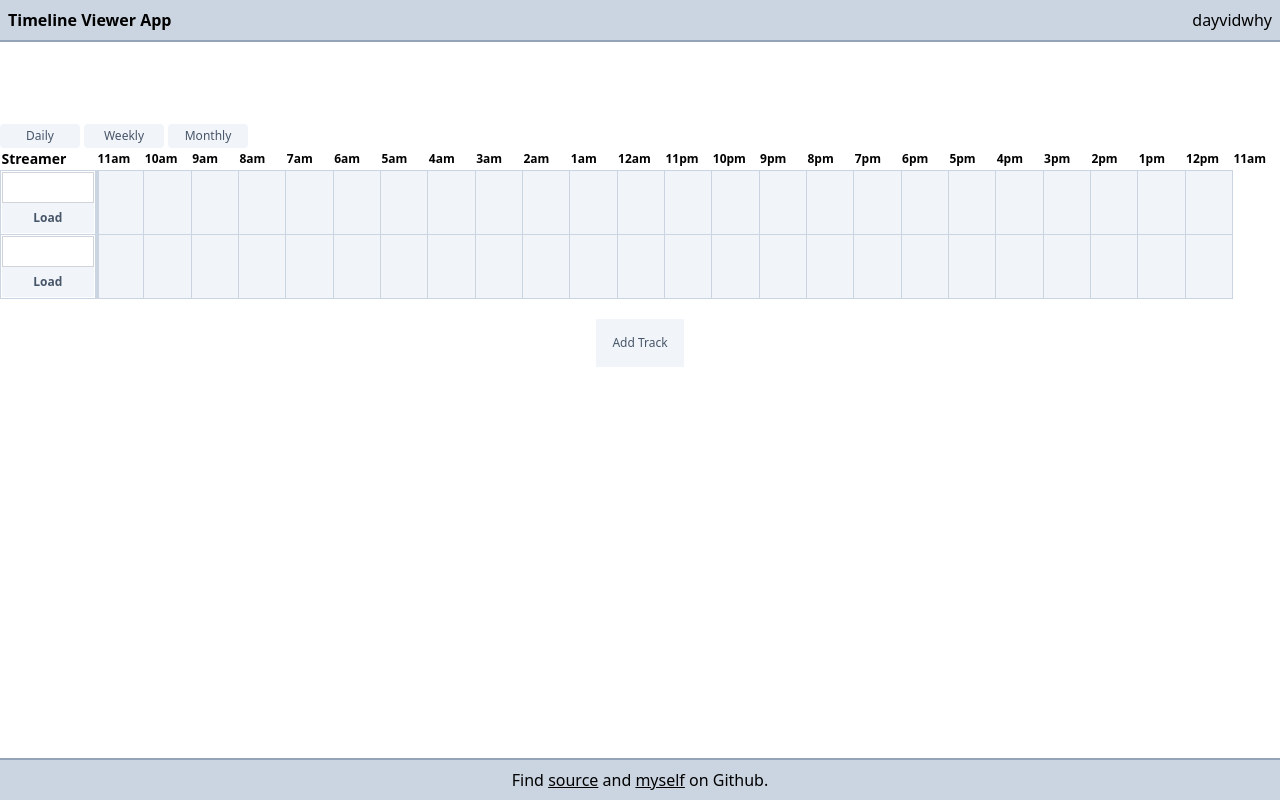
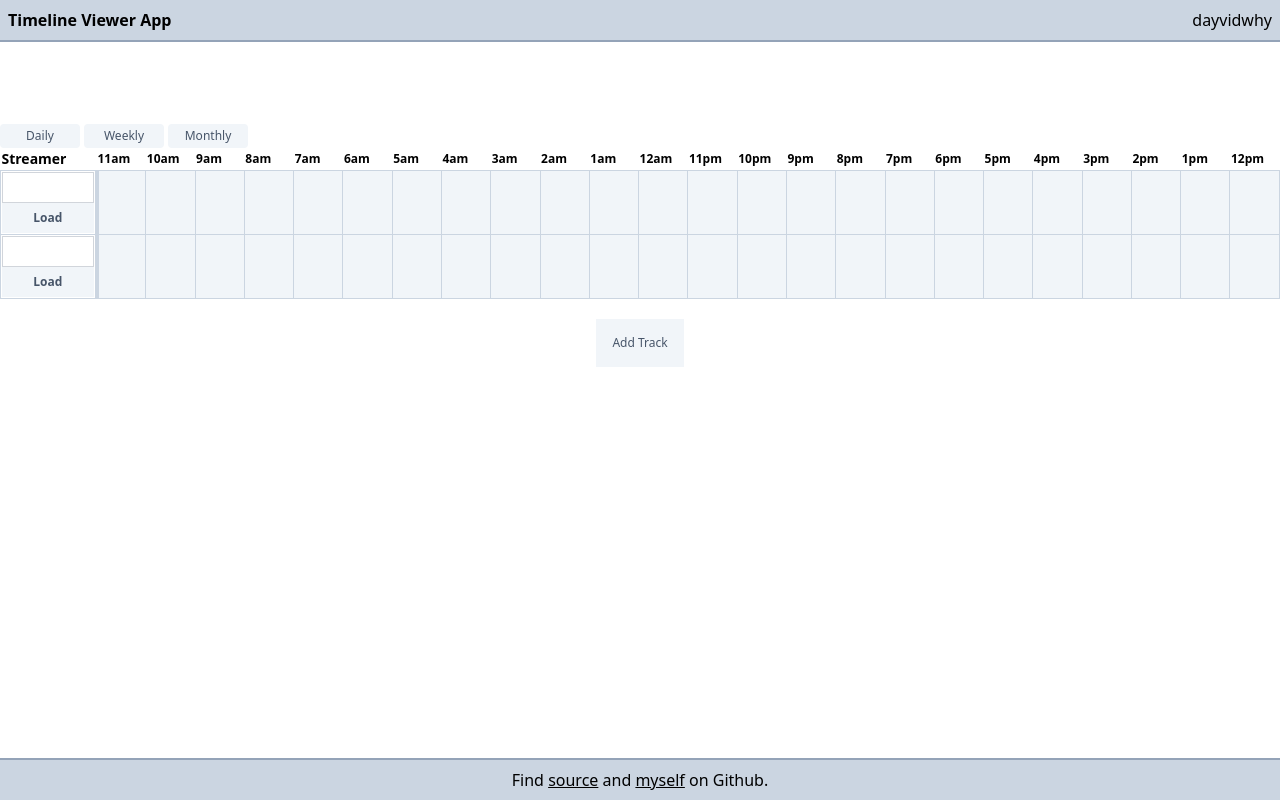
Before and after one commit to dayvidwhy/timeline-viewer, a React (Vite) app in the folder apps/timeline-viewer-app/: page / in a window 1280 px wide. Built offline with nearby package versions, Linux system fonts and the light colour scheme.

Commit message:
Fix last header item not needing to be shown.

```diff
--- a/apps/timeline-viewer-app/src/components/Timeline.jsx
+++ b/apps/timeline-viewer-app/src/components/Timeline.jsx
@@ -69,11 +69,16 @@ export const Timeline = () => {
                         <th className="w-24 text-sm text-left">
                             Streamer
                         </th>
-                        {formattedTimes.map((formattedTime, index) => (
-                            <th key={index} className={"h-inherit text-xs text-left"}>
-                                {formattedTime}
-                            </th>
-                        ))}
+                        {formattedTimes.map((formattedTime, index) => {
+                            if (index === formattedTimes.length - 1) {
+                                return null;
+                            }
+                            return (
+                                <th key={index} className={"h-inherit text-xs text-left"}>
+                                    {formattedTime}
+                                </th>
+                            );
+                        })}
                     </tr>
                 </thead>
                 <tbody>
```
